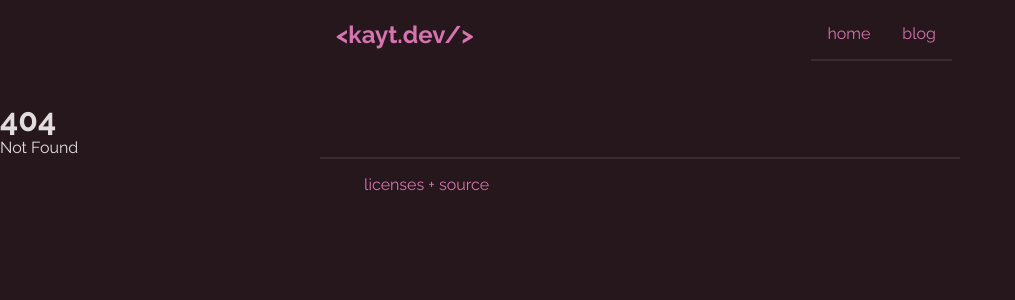
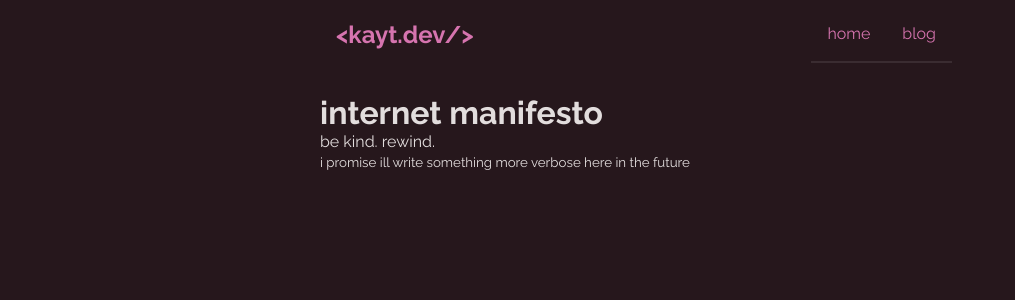
Before and after one commit to kaytwastaken/kayt-dev-svelte, a SvelteKit app: page /manifesto in a window 1280 px wide. Before the commit this address had no page. Shown: the top 300 px of the page, without its empty margins (0-1015 px from the left). Built offline with nearby package versions, Linux system fonts and the light colour scheme.

Commit message:
fuckit new layout we go bois

```diff
--- a/src/lib/components/BlogCard.svelte
+++ b/src/lib/components/BlogCard.svelte
@@ -19,12 +19,13 @@
         margin: 1rem;
         padding: 1rem;
         border-radius: 1rem;
+        border: 2px solid $bg-tertiary;
         h1 {
             padding: 0;
         }
     }
     div:hover {
-        background-color: $bg-tertiary;
+        // background-color: $bg-tertiary;
         margin: .5rem;
         padding: 1.5rem;
     }
--- a/src/routes/+layout.svelte
+++ b/src/routes/+layout.svelte
@@ -6,4 +6,4 @@
 
 <Nav></Nav>
 <slot />
-<Footer></Footer>
+<!-- <Footer></Footer> -->
--- a/src/routes/+page.svelte
+++ b/src/routes/+page.svelte
@@ -4,49 +4,60 @@
     <meta name="keywords" content="kayt,dev,webdev,js,ts,svelte,jamstack">
 </svelte:head>
 
+<script>
+	export let data;
+	let { posts } = data;
+    let post = posts[0]
+</script>
+
 <div class="container">
-    <div>
+    <div class="header">
         <span>
             <img src="/images/smug bitch.png" alt="" width="64" style="margin-right: 1rem;">
-            <div>
+            <div class="name">
                 <h1 style="padding: 0 !important;">hi! i'm kayt!</h1>
                 <b><small>it/ze/hir/she/they</small></b>
             </div>
         </span>
         <p>you probably know me as kaytastrophe, kayt_was_taken, or another one of my derivative usernames, but you've found your way to my corner of the internet!</p>
     </div>
+    <div class="me">
         <div>
             <h2>who be i?</h2>
-
             <p>gay programmer artist girlthing</p>
-
-            <br>
+        </div>
+        <div>
             <h2>what do?</h2>
-
             <p>i program make art and play vidya</p>
             <p>sometimes i like to pretend im good at making videos and/or streaming</p>
-        <p>links for all the stuff are down there</p>
-
-            <br>
+            <p>links for all the stuff are on the side</p>
+        </div>
+        <div>
             <h2>languages?</h2>
             <p>i work mostly in svelte and ts but i also know some python</p>
             <p>for human languages, english is obviosuly my first language but i have limited knowlegde in japanese and eventually want to learn dutch and asl</p>
-
-            <br>
-
-        <span>
-            <a href="https://twitter.com/kayt_was_taken">birded site</a><br>
-            <a rel="me" href="https://toot.community/@kayt">masted don</a><br>
-            <a href="https://www.artfol.me/kayt_was_taken">arted fol</a>
-            <a href="https://github.com/kaytwastaken">gitted hub</a>
-            <a href="https://youtube.com/@kayt_was_taken">you'd tube</a>
-            <a href="https://twitch.tv/kayt_was_taken">twitched tv</a>
-        </span>
         </div>
-
+        <div>
+            <h2>latest blog post</h2>
+            <a href=/blog/{post.postPath}><h3>{post.metadata.title}</h3></a>
+            <small>{post.metadata.excerpt}</small>
+            (<small>{post.metadata.date}</small>)
         </div>
-
-<ul class="badges">
+    </div>
+    <div class="sidebar">
+        <h3>stuff here</h3>
+        <a class="link" href="/blog">blog</a>
+        <a class="link" href="/manifesto">internet manifesto</a>
+        <h3>stuff elsewhere</h3>
+        <a class="link" href="https://twitter.com/kayt_was_taken">birded site</a>
+        <a class="link" rel="me" href="https://toot.community/@kayt">masted don</a>
+        <a class="link" href="https://www.artfol.me/kayt_was_taken">arted fol</a>
+        <a class="link" href="https://github.com/kaytwastaken">gitted hub</a>
+        <a class="link" href="https://youtube.com/@kayt_was_taken">you'd tube</a>
+        <a class="link" href="https://twitch.tv/kayt_was_taken">twitched tv</a>
+    </div>
+    <div class="badges">
+        <ul>
             <a href="https://cyber.dabamos.de/88x31" target="_blank" rel="noreferrer"><li><img src="https://kayt.dev/static/88x31.gif" alt=""></li></a>
             <li><img src="https://kayt.dev/static/webpassion.gif" alt=""></li>
             <a href="https://www.mozilla.org/en-US/firefox/new/" target="_blank" rel="noreferrer"><li><img src="https://kayt.dev/static/firefox4.gif" alt=""></li></a>
@@ -61,14 +72,71 @@
             <li><img src="https://kayt.dev/static/slimesnow.png" alt=""></li>
             <li><img src="https://kayt.dev/static/forever_online.gif" alt=""></li>
         </ul>
+    </div>
+
+</div>
 
 <style lang="scss">
     @import "src/style/app.scss";
     .container {
+        width: 50vw;
+        margin-left: auto;
+        margin-right: auto;
+
+        display: grid;
+        gap: 1rem;
+        grid-template-areas:
+        'header header header'
+        'main main right'
+        'badges badges badges';
+
+
+
+        .header {
+            grid-area: header;
+        }
+        .me {
+            height: calc(100%);
+            grid-area: main;
+
+            display: flex;
+            flex-direction: column;
+            gap: 1rem;
+            height: 100%;
+            justify-content: space-between;
+
             div {
-            width: 50vw;
+                flex-grow: 1;
+            }
 
-            @include descending-width;
+        }
+        .sidebar {
+            grid-area: right;
+            display: flex;
+            flex-direction: column;
+            height: calc(100% - 2rem);
+
+            .link {
+                padding: .5rem;
+                border: 2px solid $bg;
+                border-radius: .5rem;
+                margin: .1rem;
+            }
+            .link:hover {
+                background-color: $bg-tertiary;
+            }
+        }
+        .badges {
+            grid-area: badges;
+        }
+
+        div:not(.me, .name) {
+            // width: 50vw;
+            padding: .75rem;
+            background-color: $bg-secondary;
+            border-radius: 1rem;
+            border: 2px solid $bg-tertiary;
+
             span {
                 display: flex;
                 flex-direction: row;
@@ -78,25 +146,15 @@
     }
     ul {
         display: flex;
-        flex-direction: row;
+        flex-wrap: wrap;
         list-style: none;
         li {
-            margin-right: 1rem;
+            margin: .25rem;
         }
     }
     span {
         a {
-            margin-right: 1rem;
-        }
-    }
-    .badges {
-        width: 50vw;
-        @include descending-width;
-        flex-wrap: wrap;
-        margin: 0 auto 0 auto;
-        justify-content: center;
-        li {
-            margin-bottom: .5rem;
+            margin-right: .5rem;
         }
     }
 </style>
--- a/src/routes/blog/[slug]/+page.svelte
+++ b/src/routes/blog/[slug]/+page.svelte
@@ -32,7 +32,7 @@
             background-color: $bg-secondary;
         }
         :global(h2) {
-            padding: .5rem 0 .5rem 0;
+            padding-bottom: .5rem 0 .5rem 0;
         }
         :global(h2)::before {
             font-style: normal;
--- /dev/null
+++ b/src/routes/manifesto/+page.svelte
@@ -0,0 +1,23 @@
+<div class="container">
+    <div>
+        <h1>internet manifesto</h1>
+        <p>
+            be kind. rewind.
+        </p>
+        <small>i promise ill write something more verbose here in the future</small>
+    </div>
+</div>
+
+<style lang="scss">
+    @import "src/style/app.scss";
+
+    .container {
+        div {
+                width: 50vw;
+                @include descending-width;
+            }
+            display: flex;
+            flex-direction: column;
+            align-items: center;
+        }
+</style>
--- a/src/style/app.scss
+++ b/src/style/app.scss
@@ -90,11 +90,22 @@ html {
 
 :global(body) {
 	background-color: $bg;
-	// line-height: 1.3rem;
+	line-height: 1.3rem;
+	padding-bottom: 1rem;
 }
 
 :global(a) {
 	color: $accent-main;
+}
+
+a {
+	* {
+		// color: $accent-main
+	}
+}
+
+:global(h1, h2, h3, h4, h5) {
+	padding-bottom: .5rem;
 }
 
 :global(em, b) {
```
Also changed, not shown: src/routes/+page.ts (added, +31 -0 lines). Lines whose indentation alone changed are shown as unchanged.
